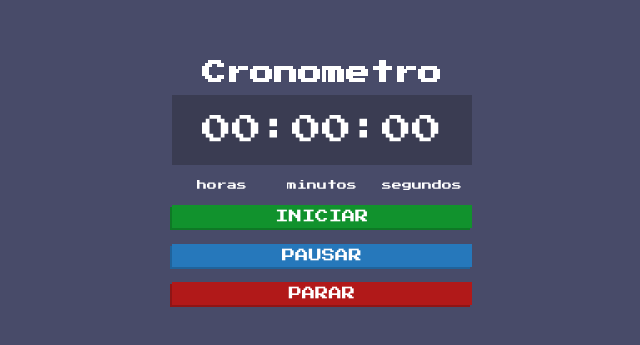
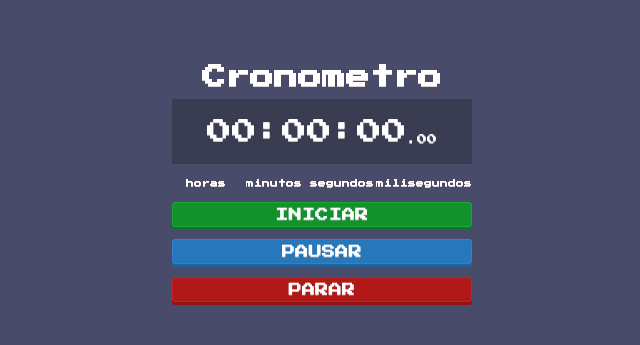
Before and after one commit to PaulinnnCS/cronometro-html-css-js, a plain HTML site: page index.html in a window 1280 px wide. Shown: the part 217-562 px from the top of the page, without its empty margins (318-958 px from the left). Drawn offline with Linux system fonts and the light colour scheme.

Commit message:
adicionado detalhes aos botoes e textos e campo de milisegundos

```diff
--- a/index.html
+++ b/index.html
@@ -6,21 +6,23 @@
     <meta name="viewport" content="width=device-width, initial-scale=1.0">
     <title>Cronômetro</title>
     <link rel="stylesheet" href="style.css">
+    <link rel="icon" type="imagem/png" href="/img/clock.png" />
 </head>
 <body>
 
     <div class="cron">
         <h2 class="text">Cronometro</h2>
-        <div id="clock" class="box-clock">00:00:00</div>
+        <div id="clock" class="box-clock text">00:00:00<p id="ms">.00</p></div>
         <div class="text-box">
             <p class="text">horas</p>
             <p class="text">minutos</p>
             <p class="text">segundos</p>
+            <p class="text">milisegundos</p>
         </div>
         <div class="control">
-            <button onclick="start_cron()" class="start">iniciar</button>
-            <button onclick="pause_cron()" class="pause">pausar</button>
-            <button onclick="stop_cron()" class="stop">parar</button>
+            <button onclick="start_cron()" class="start text">iniciar</button>
+            <button onclick="pause_cron()" class="pause text">pausar</button>
+            <button onclick="stop_cron()" class="stop text">parar</button>
         </div>
     </div>
     <script src="/stopwatch.js"></script>
--- a/stopwatch.js
+++ b/stopwatch.js
@@ -1,13 +1,14 @@
         let h = 0;
         let m = 0;
         let s = 0;
+        let ms = 0;
 
         let txt = document.getElementById('clock');
 
         let hms;
 
         function start_cron(){
-            hms = setInterval(cron, 1000);
+            hms = setInterval(cron, 10);
         }
 
         function pause_cron(){
@@ -19,25 +20,31 @@ let h = 0;
             h = 0;
             m = 0;
             s = 0;
+            ms = 0;
             text();
         }
 
         function cron(){
+            ms++;
+            text();
+            if(ms >= 100){
+                ms = 0;
                 s++;
                 text();
-            if(s > 60){
+                if(s >= 60){
                     s = 0;
                     m++;
                     text();
-                if(m > 60){
+                    if(m >= 60){
                         m = 0;
                         h++;
                         text();
                     }
                 }
             }
+        }
 
         function text(){
             txt.innerHTML = (h >= 10 ? h : `0${h}`) + ':' +
-            (m >= 10 ? m : `0${m}`) + ':' + (s >= 10 ? s : `0${s}`);
+            (m >= 10 ? m : `0${m}`) + ':' + (s >= 10 ? s : `0${s}`) + '<p id="ms">.'+ (ms < 10 ? `0${ms}`: ms) + '</p>';
         }
--- a/style.css
+++ b/style.css
@@ -22,12 +22,12 @@ body {
 }
 
 .box-clock {
-    text-align: center;
     padding: 20px 10px;
-    font-size: 30px;
+    font-size: 25px;
     background-color: rgb(58, 60, 82);
-    color: rgb(255, 255, 255);
-    font-family: 'Press Start 2P', cursive;
+    display: flex;
+    align-items: flex-end;
+    justify-content: center;
 }
 
 .text-box{
@@ -38,8 +38,13 @@ body {
 
 .text {
     color: #FFF;
+    text-shadow: 0px 1px rgb(219, 207, 207);
     text-align: center;
     font-family: 'Press Start 2P', cursive;
+}
+
+#ms {
+    font-size: 10px;
 }
 
 h2.text {
@@ -48,7 +53,7 @@ h2.text {
 
 .text-box .text {
     width: 100px;
-    font-size: 10px;
+    font-size: 8px;
 }
 
 .control {
@@ -63,16 +68,15 @@ h2.text {
 .control button {
     width: 100%;
     padding: 5px 15px;
-    border: none;
-    color: #FFF;
-    font-family: 'Press Start 2P', cursive;
+    border-radius: 3px;
+    cursor: pointer;
     text-transform: uppercase;
-    cursor: pointer;
 }
 
 .start {
     background: rgb(17, 146, 45);
-    box-shadow: -2px 2px rgb(14, 121, 37);
+    border:solid 0.5px rgb(30, 165, 59);
+    box-shadow: 0px 3px rgb(14, 121, 37);
 }
 
 .start:hover{
@@ -81,7 +85,8 @@ h2.text {
 
 .pause {
     background: rgb(38, 120, 187);
-    box-shadow: -2px 2px rgb(32, 99, 155);
+    border: solid 0.5px rgb(44, 132, 204);
+    box-shadow: 0px 3px rgb(32, 99, 155);
 }
 
 .pause:hover {
@@ -91,7 +96,8 @@ h2.text {
 
 .stop {
     background: rgb(177, 25, 25);
-    box-shadow: -2px 2px rgb(143, 21, 21);
+    border: solid 0.5px rgb(194, 37, 37);
+    box-shadow: 0px 3px rgb(143, 21, 21);
 }
 
 .stop:hover {
```
Also changed, not shown: img/clock.png (added). Lines whose indentation alone changed are shown as unchanged.
